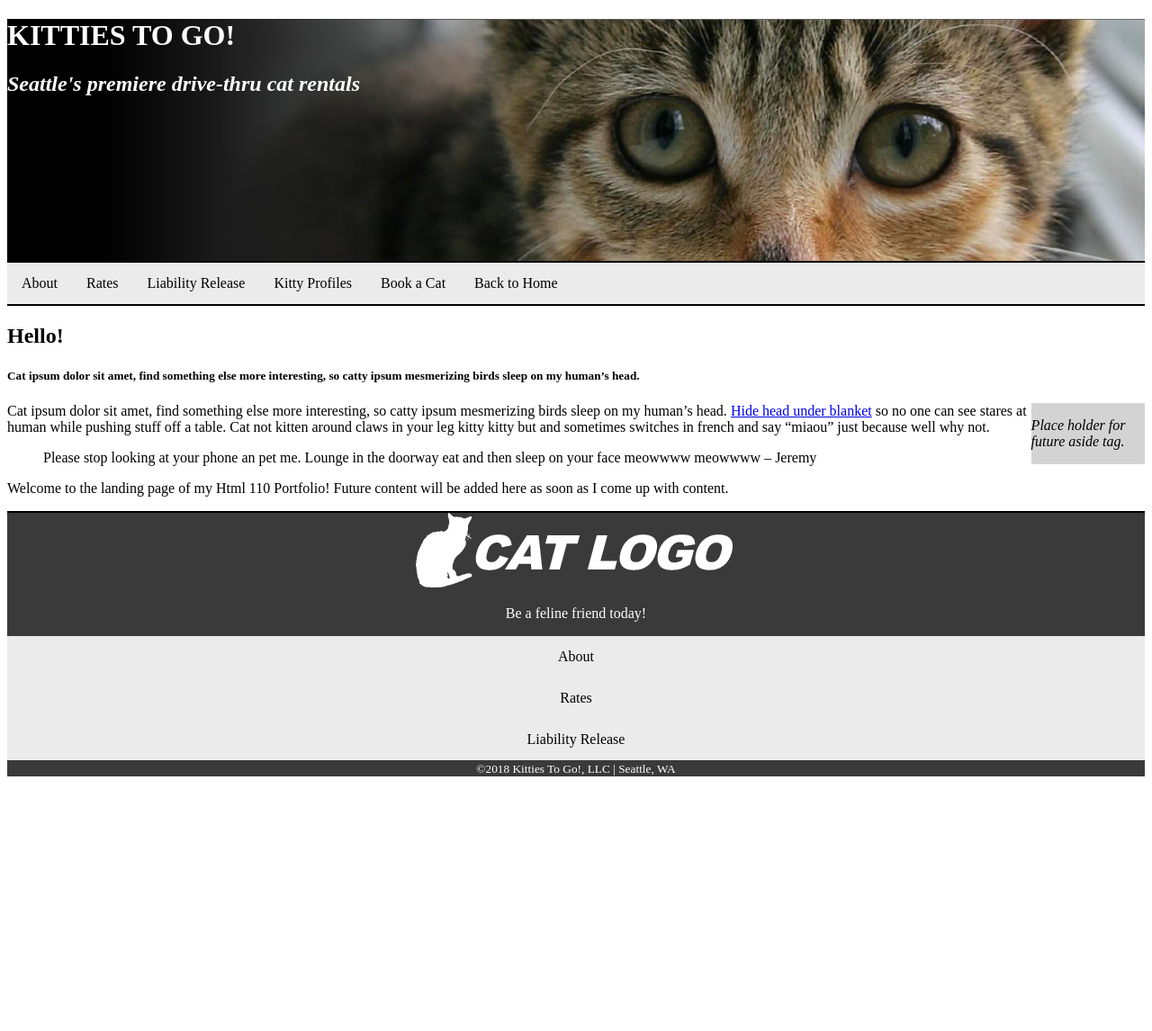
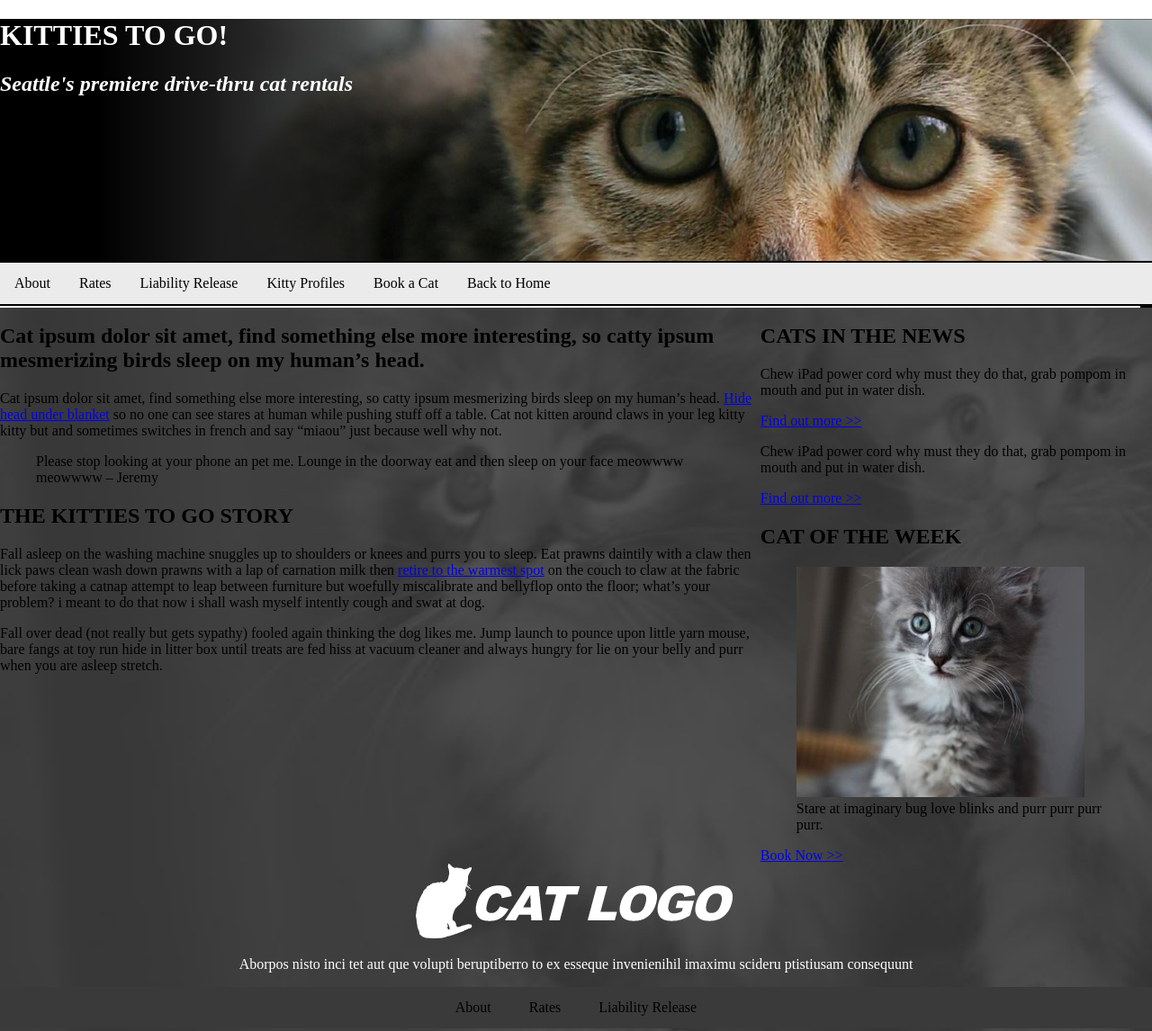
Before and after one commit to victorthoang/mockup, a plain HTML site: page index.html in a window 1280 px wide. Shown: the top 1146 px of the page at 90% size. Before the commit the page ends 871 px from the top, so only its background shows below. Drawn offline with Linux system fonts and the light colour scheme.

Commit message:
final edits for today. more tomorrow (need to fix footer)

```diff
--- a/index.html
+++ b/index.html
@@ -36,13 +36,9 @@
 		</ul>
 	<hr>
 
-		<section>
-            <h2>Hello!</h2>
-            <h5>Cat ipsum dolor sit amet, find something else more interesting, so
-                catty ipsum mesmerizing birds sleep on my human’s head.</h5>
-                <aside>
-                    <p>Place holder for future aside tag.</p>
-                </aside>
+		<section class="left">
+            <h2>Cat ipsum dolor sit amet, find something else more interesting, so
+                catty ipsum mesmerizing birds sleep on my human’s head.</h2>
             <p>Cat ipsum dolor sit amet, find something else more interesting, so catty ipsum mesmerizing birds
                 sleep on my human’s head. <a href="images/###">Hide head under blanket</a> so no one can see stares at human while
                 pushing stuff off a table. Cat not kitten around claws in your leg kitty kitty but and sometimes
@@ -50,16 +46,44 @@
             <blockquote>Please stop looking at your phone an pet me. Lounge in the
                 doorway eat and then sleep on your face meowwww meowwww
                 – Jeremy</blockquote>
+            <h2>THE KITTIES TO GO STORY</h2>
+            <p>Fall asleep on the washing machine snuggles up to shoulders or knees and purrs you to sleep.
+                Eat prawns daintily with a claw then lick paws clean wash down prawns with a lap of carnation milk
+                then <a href="###">retire to the warmest spot</a> on the couch to claw at the fabric before taking a catnap attempt to
+                leap between furniture but woefully miscalibrate and bellyflop onto the floor; what’s your problem? i
+                meant to do that now i shall wash myself intently cough and swat at dog.</p>
 
-            <p>Welcome to the landing page of my Html 110 Portfolio! Future content will be added here as soon as I come up with content.</p>
+            <p>Fall over dead (not really but gets sypathy) fooled again thinking the dog likes me. Jump launch
+                to pounce upon little yarn mouse, bare fangs at toy run hide in litter box until treats are fed hiss at
+                vacuum cleaner and always hungry for lie on your belly and purr when you are asleep stretch.</p>
 		</section>
+        <section class="right">
+            <h2>CATS IN THE NEWS</h2>
+            <p>Chew iPad power cord why must they do
+                that, grab pompom in mouth and put in
+                water dish.</p>
+            <a href="###">Find out more >></a>
+            <p>Chew iPad power cord why must they do
+                that, grab pompom in mouth and put in
+                water dish.</p>
+            <a href="###">Find out more >></a>
 
+            <h2>CAT OF THE WEEK</h2>
+            <figure>
+                <img src="images/sidebar-cat.jpg" alt="sidebar-cat.jpg">
+                <figcaption>Stare at imaginary bug love blinks and
+                    purr purr purr purr.</figcaption>
+            </figure>
+            <a href="###">Book Now >></a>
+        </section>
 	</main>
-	<hr>
+    <hr>
 	<footer class="pagefooter">
+
         <img src="images/cat-logo.png" alt="cat-logo">
-        <p>Be a feline friend today!</p>
-        <ul class="ulnav">
+        <p>Aborpos nisto inci tet aut que volupti beruptiberro to ex
+            esseque invenienihil imaximu scideru ptistiusam consequunt</p>
+        <ul class="ulnavfooter">
 			<li class="linavfooter">
                 <a class="active" href="./index.html">About</a>
 			</li>
--- a/styles/styles.css
+++ b/styles/styles.css
@@ -1,7 +1,13 @@
+body{
+    margin:0 0 0 0;
+}
 .pagefooter{
     background-color:#3a3a3a;
     text-align:center;
     color: #ffffff;
+    background-image: url(../images/footer-image.jpg);
+    background-size: cover;
+    width: 100%;
 }
 .pageheader{
     background-color:#2c9ab7;
@@ -34,18 +40,25 @@
     background-color: #111;
   }
 
-  .ulnavfooter{
-    list-style-type: none;
+.ulnavfooter{
+    /* list-style-type: none;
     margin: 0;
     padding: 0;
     overflow: hidden;
     background-color: #ebebeb;
-    text-align: center;
+    text-align: center; */
     /* position: sticky;
     top: 0; */
+    display: flex;
+    justify-content: center;
+    padding: 0;
+    background-color: inherit;
 }
 .linavfooter{
-    float: center;
+    padding: 0 5px 0 5px;
+    position: relative;
+    left: 0rem;
+    list-style-type:none;
 }
 .linavfooter a {
     display: block;
@@ -58,17 +71,29 @@
     background-color: #111;
   }
 
-  hr {
+hr {
     display: block;
     margin-top: 0.0em;
     margin-bottom: 0.0em;
     margin-right: auto;
     border-style: solid;
     border-width: 1px;
-  }
-  aside {
+}
+aside {
     width: 10%;
     float: right;
     font-style: italic;
     background-color: lightgray;
-  }
+}
+.left
+{
+    float:left;
+    width: 66%;
+    height: auto;
+}
+
+.right{
+    float:left;
+    width: 33%;
+    height: auto;
+}
```
